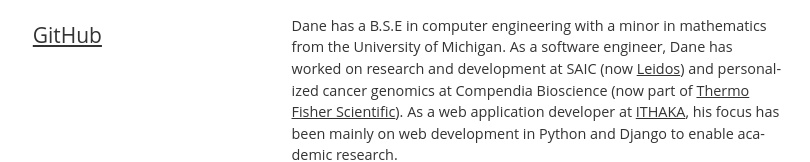
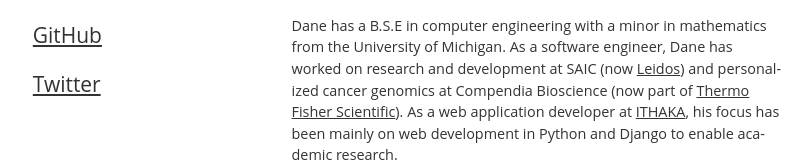
Before and after one commit to daneah/dane.engineering, a Vue app: page / in a window 1280 px wide. Shown: the part 172-334 px from the top of the page, without its empty margins (14-824 px from the left). Built offline with nearby package versions, Linux system fonts and the light colour scheme; a web font is replaced by a local one.

Commit message:
Add twitter link (#22)

```diff
--- a/src/App.vue
+++ b/src/App.vue
@@ -62,6 +62,7 @@ export default {
         { to: 'talks', text: 'Talks' },
         { to: 'resume', text: 'Résumé' },
         { to: 'https://github.com/daneah', text: 'GitHub', external: true },
+        { to: 'https://twitter.com/easyaspython', text: 'Twitter', external: true },
       ]
     }
   }
```
